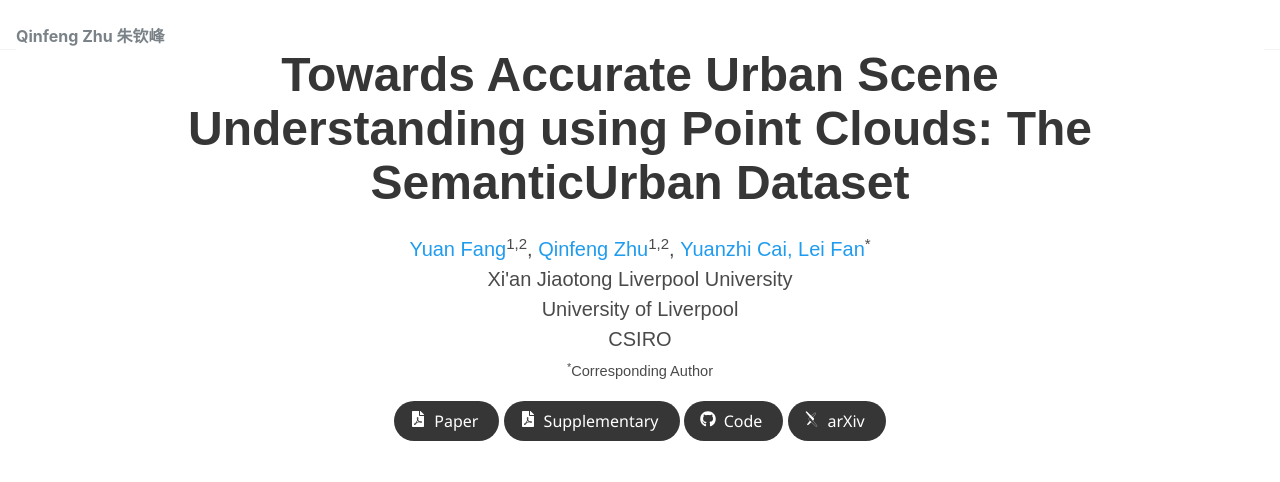
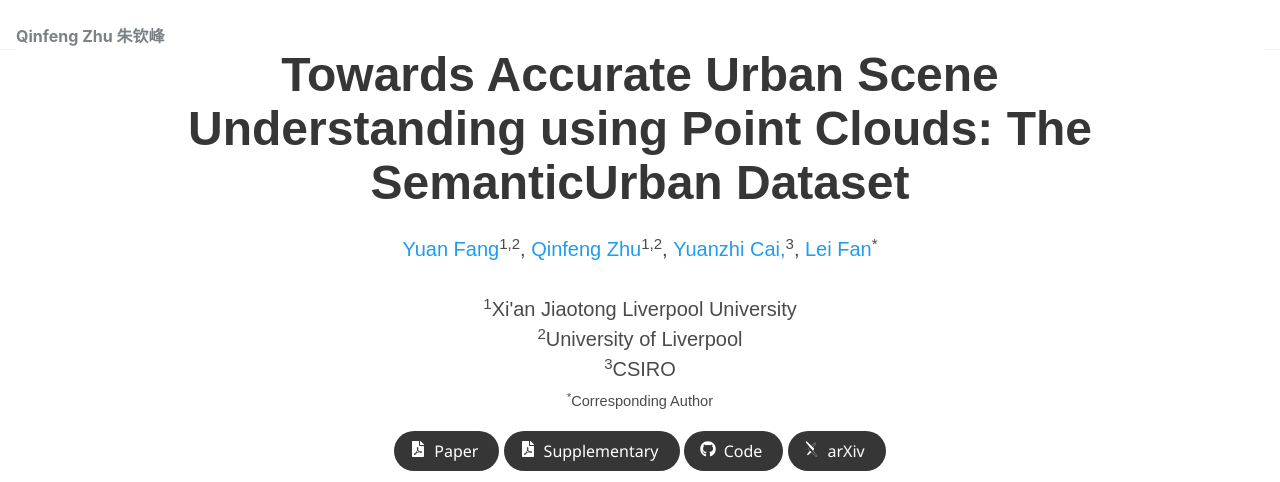
Before and after one commit to zhuqinfeng1999/zhuqinfeng1999.github.io, a Jekyll site: the page built from SemanticUrban.html, in a window 1280 px wide and 900 px high, cut to the strip 0-482 px from the top of the window. Built offline with Jekyll 4.4.1, drawn with Linux system fonts in a browser that asks for light colours; nearby versions of some CDN libraries; some web fonts are replaced; library files that are not in the unit come from our copies; a style sheet for code colours, icons or effects is not loaded.

Commit message:
Update SemanticUrban.html

```diff
--- a/SemanticUrban.html
+++ b/SemanticUrban.html
@@ -68,14 +68,14 @@ author_profile: false
                 <span class="author-block">
                   <a href="https://zhuqinfeng1999.github.io/" target="_blank">Qinfeng Zhu</a><sup>1,2</sup>,</span>
                   <span class="author-block">
-                    <a href="https://people.csiro.au/c/y/yuanzhi-cai" target="_blank">Yuanzhi Cai,</a>
+                    <a href="https://people.csiro.au/c/y/yuanzhi-cai" target="_blank">Yuanzhi Cai,</a><sup>3</sup>,
                   </span>
                   <span class="author-block">
                   <a href="https://scholar.xjtlu.edu.cn/en/persons/LeiFan" target="_blank">Lei Fan</a><sup>*</sup></span>
                   </div>
 
                   <div class="is-size-5 publication-authors">
-                    <span class="author-block">Xi'an Jiaotong Liverpool University<br>University of Liverpool<br>CSIRO</span>
+                    <span class="author-block"><br><sup>1</sup>Xi'an Jiaotong Liverpool University<br><sup>2</sup>University of Liverpool<br><sup>3</sup>CSIRO</span>
                     <span class="eql-cntrb"><small><br><sup>*</sup>Corresponding Author</small></span>
                   </div>
 
```
